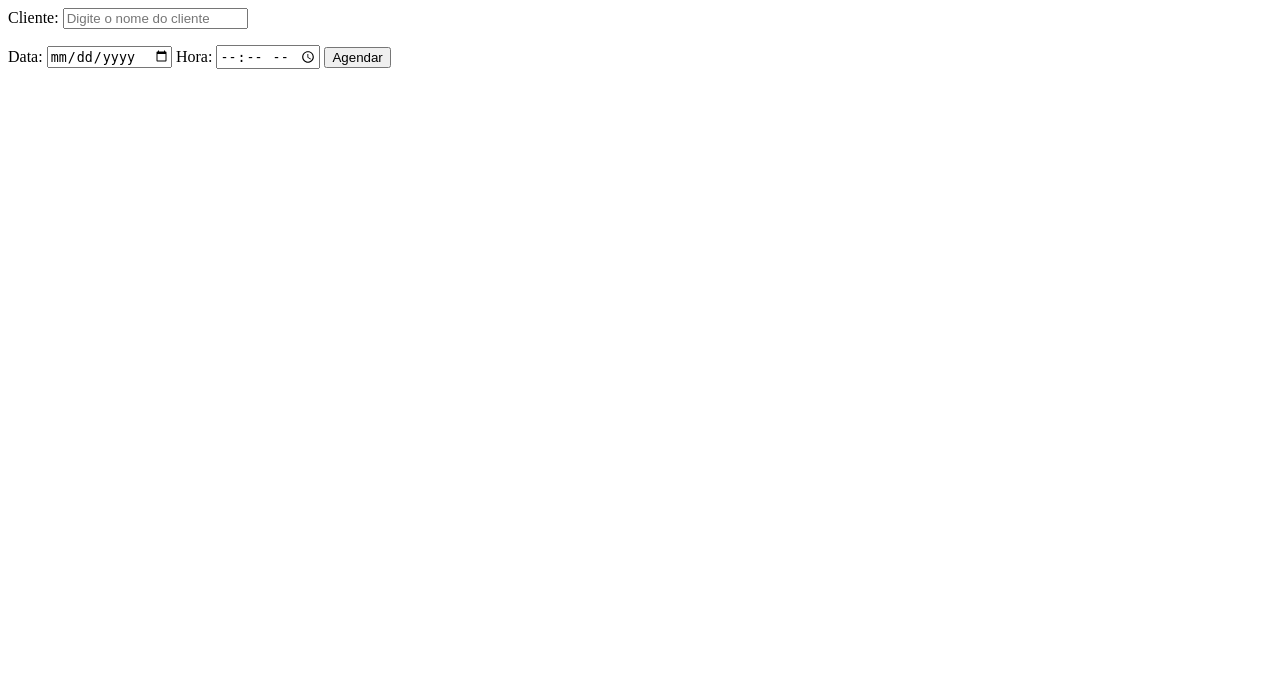
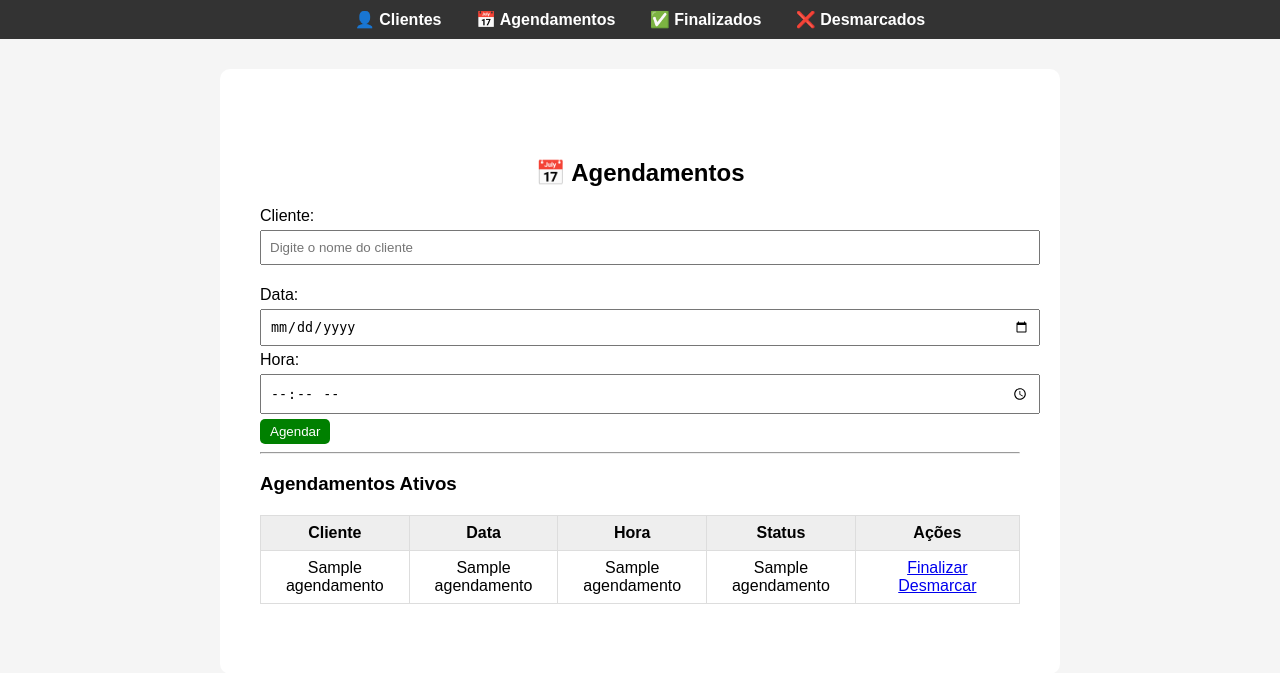
Before and after one commit to magicogames0-tech/meu-sistema, a Flask app: template templates/agendamentos.html in a window 1280 px wide. Shown: the top 673 px of the page. Run offline with Flask 3, Linux system fonts and the light colour scheme; the template is opened without the code that fills it: most values are stand-ins (such as "Sample title", 1, 10 or a date in 2020).

Commit message:
agendamentos.html

```diff
--- a/templates/agendamentos.html
+++ b/templates/agendamentos.html
@@ -1,17 +1,60 @@
+{% extends "base.html" %}
+
+{% block content %}
+<div class="container mt-4">
+    <h2>📅 Agendamentos</h2>
+
+    <!-- Formulário de Agendamento -->
     <form method="POST">
+        <div class="mb-3">
             <label for="cliente">Cliente:</label>
-    <input type="text" id="cliente" placeholder="Digite o nome do cliente" autocomplete="off">
+            <input type="text" id="cliente" placeholder="Digite o nome do cliente" autocomplete="off" class="form-control">
             <input type="hidden" name="cliente_id" id="cliente_id">
             <ul id="lista-clientes" class="list-group mt-1"></ul>
+        </div>
 
+        <div class="mb-3">
             <label for="data">Data:</label>
-    <input type="date" name="data" required>
+            <input type="date" name="data" required class="form-control">
+        </div>
 
+        <div class="mb-3">
             <label for="hora">Hora:</label>
-    <input type="time" name="hora" required>
+            <input type="time" name="hora" required class="form-control">
+        </div>
 
-    <button type="submit">Agendar</button>
+        <button type="submit" class="btn btn-primary">Agendar</button>
     </form>
+
+    <hr>
+
+    <h3>Agendamentos Ativos</h3>
+    <table class="table table-striped mt-3">
+        <thead>
+            <tr>
+                <th>Cliente</th>
+                <th>Data</th>
+                <th>Hora</th>
+                <th>Status</th>
+                <th>Ações</th>
+            </tr>
+        </thead>
+        <tbody>
+            {% for ag in agendamentos %}
+            <tr>
+                <td>{{ ag[1] }}</td>
+                <td>{{ ag[2] }}</td>
+                <td>{{ ag[3] }}</td>
+                <td>{{ ag[4] }}</td>
+                <td>
+                    <a href="{{ url_for('finalizar', agendamento_id=ag[0]) }}" class="btn btn-success btn-sm">Finalizar</a>
+                    <a href="{{ url_for('desmarcar', agendamento_id=ag[0]) }}" class="btn btn-danger btn-sm">Desmarcar</a>
+                </td>
+            </tr>
+            {% endfor %}
+        </tbody>
+    </table>
+</div>
 
 <script>
 const input = document.getElementById('cliente');
@@ -47,3 +90,4 @@ input.addEventListener('input', async () => {
     }
 });
 </script>
+{% endblock %}
```
Lines whose indentation alone changed are shown as unchanged.
